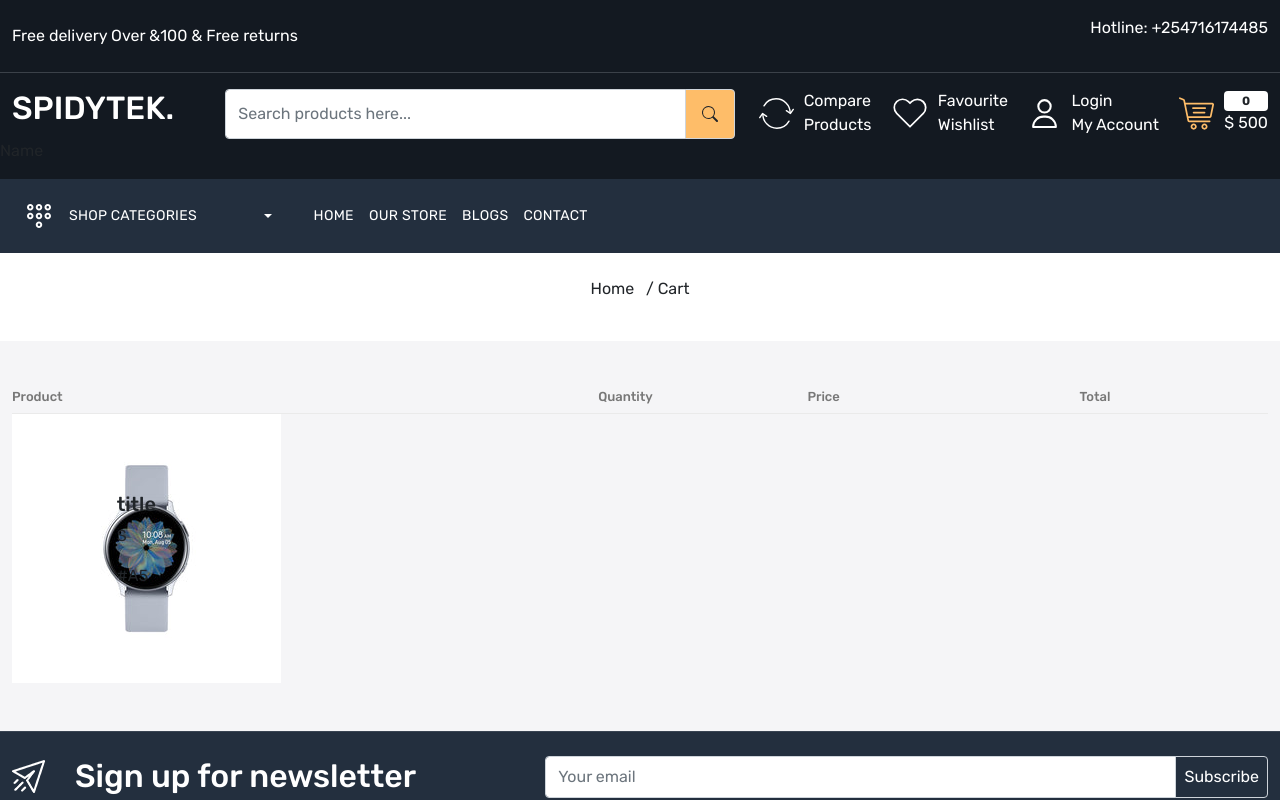
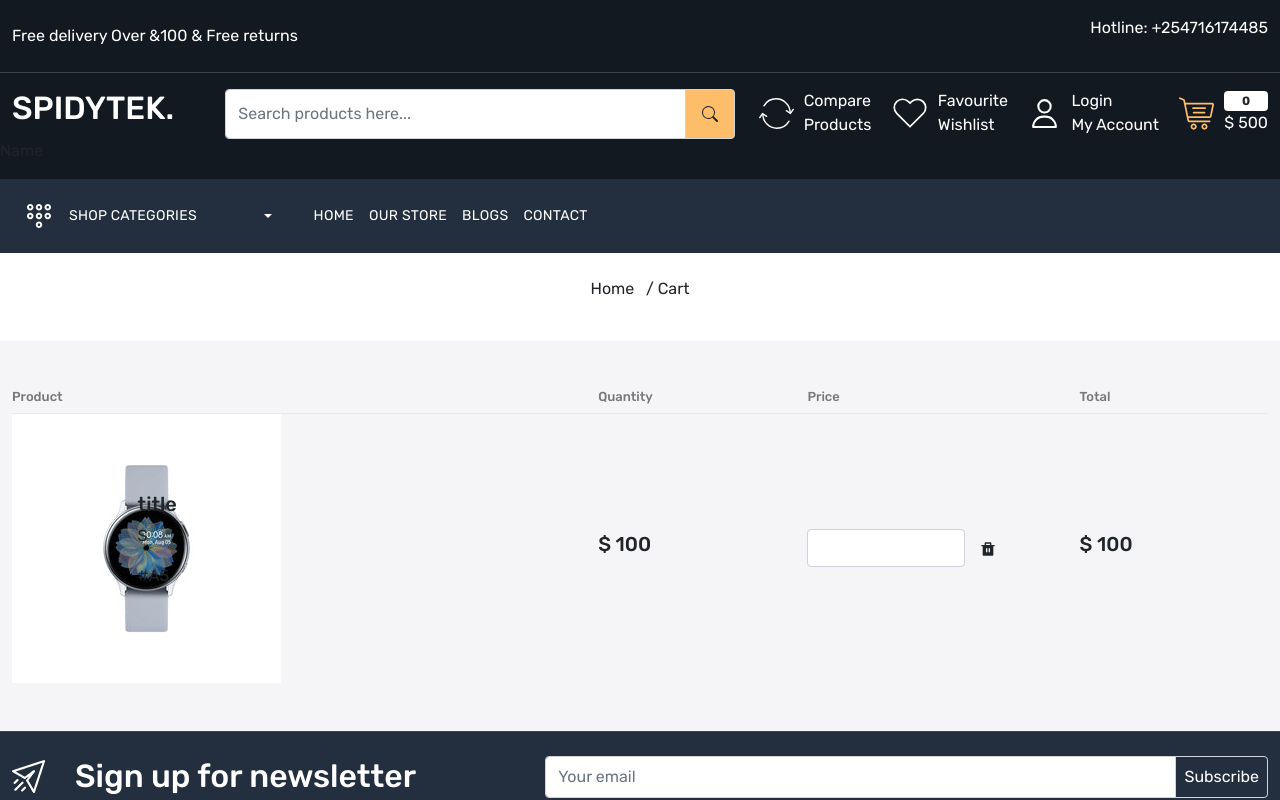
Before and after one commit to Geoffy1/ecommerce-reactjs-23, a React (Create React App) app: page /cart in a window 1280 px wide. Shown: the top 800 px of the page. Built offline with nearby package versions, Linux system fonts and the light colour scheme.

Commit message:
added cart

```diff
--- a/src/pages/Cart.js
+++ b/src/pages/Cart.js
@@ -3,6 +3,7 @@ import BreadCrumb from '../components/BreadCrumb'
 import { Link } from 'react-router-dom';
 import React from 'react';
 import watch from '../images/watch.jpg'
+import { RiDeleteBinFill } from "react-icons/ri";
 
 const Cart = () => {
   return (
@@ -30,10 +31,20 @@ const Cart = () => {
                                 <p className="color">#A5</p>
                             </div>
                         </div>
-                        <div className="cart-col-1"></div>
-                        <div className="cart-col-2"></div>
-                        <div className="cart-col-3"></div>
-                        <div className="cart-col-4"></div>
+                        <div className="cart-col-2">
+                            <h5 className="price">$ 100</h5>
+                        </div>
+                        <div className="cart-col-3 d-flex align-items-center gap-15">
+                            <div>
+                                <input className='form-control' type="number" id='' />
+                            </div>
+                            <div>
+                                <RiDeleteBinFill />
+                            </div>
+                        </div>
+                        <div className="cart-col-4">
+                            <h5 className="price">$ 100</h5>
+                        </div>
                     </div>
                 </div>
             </div>
```
